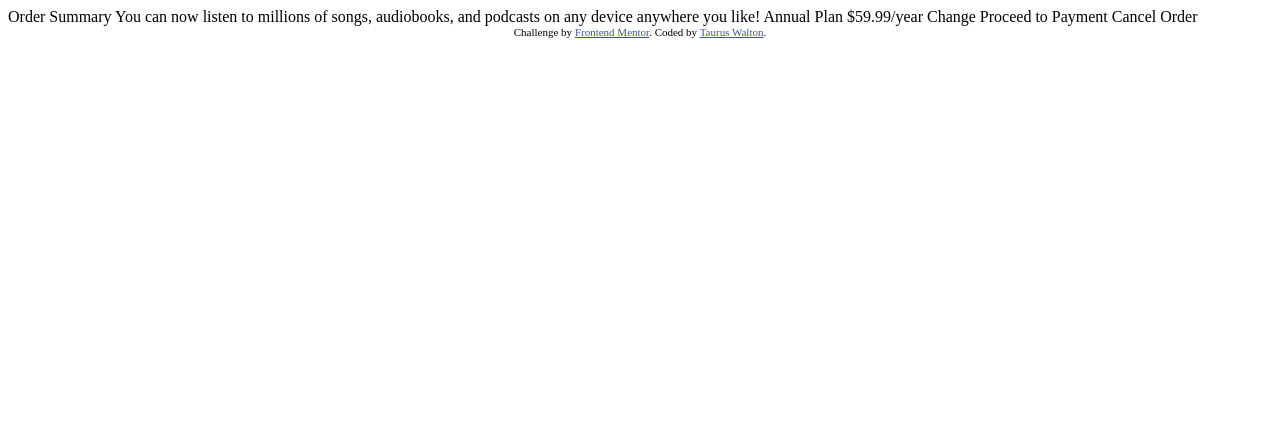
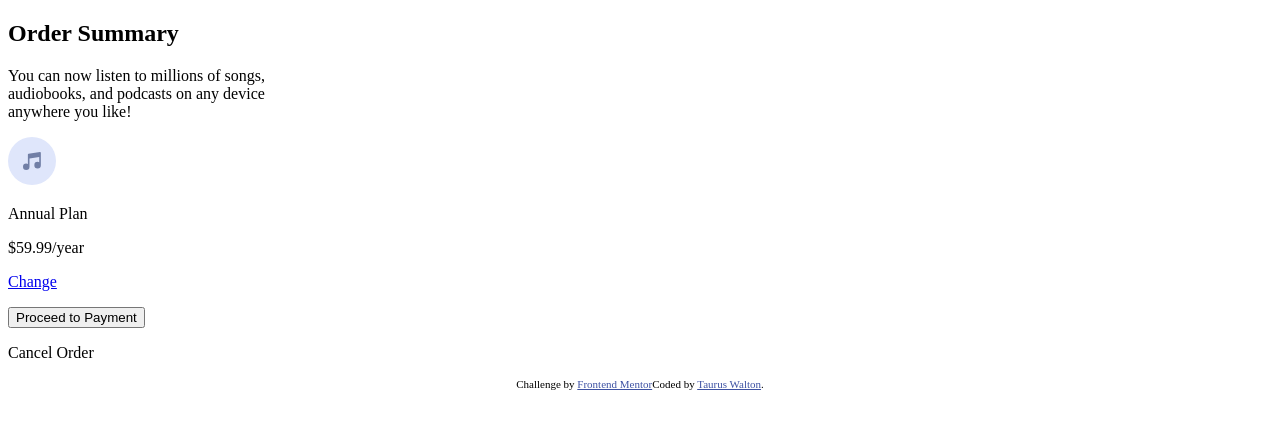
Before and after one commit to coderook229/order-summary, a plain HTML site: page index.html in a window 1280 px wide. Drawn offline with Linux system fonts and the light colour scheme.

Commit message:
organizing html

```diff
--- a/index.html
+++ b/index.html
@@ -27,15 +27,32 @@
     </style>
   </head>
   <body>
-    Order Summary You can now listen to millions of songs, audiobooks, and
-    podcasts on any device anywhere you like! Annual Plan $59.99/year Change
-    Proceed to Payment Cancel Order
+    <div class="container">
+      <h2> Order Summary</h2>
+
+      <p class="info"> You can now listen to millions of songs, <br> audiobooks, and
+      podcasts on any device <br> anywhere you like!</p>
+
+      <div class="section">
+      <svg xmlns="http://www.w3.org/2000/svg" width="48" height="48"><g fill="none" fill-rule="evenodd"><circle cx="24" cy="24" r="24" fill="#DFE6FB"/><path fill="#717FA6" fill-rule="nonzero" d="M32.574 15.198a.81.81 0 00-.646-.19L20.581 16.63a.81.81 0 00-.696.803V26.934a3.232 3.232 0 00-1.632-.44A3.257 3.257 0 0015 29.747 3.257 3.257 0 0018.253 33a3.257 3.257 0 003.253-3.253v-8.37l9.726-1.39v5.327a3.232 3.232 0 00-1.631-.441 3.257 3.257 0 00-3.254 3.253 3.257 3.257 0 003.254 3.253 3.257 3.257 0 003.253-3.253V15.81a.81.81 0 00-.28-.613z"/></g></svg>
+
+      <p class="annual">Annual Plan</p>
+      <p class="price">$59.99/year </p>
+      <p class="change"><a href="#">Change</a></p>
+      <p class="payment"><button>Proceed to Payment</button></p>
+
+      <div class="center">
+           <p class="cancel">Cancel Order</p>
+
+      </div>
+      </div>
+    </div>
 
     <div class="attribution">
       Challenge by
       <a href="https://www.frontendmentor.io?ref=challenge" target="_blank"
         >Frontend Mentor</a
-      >. Coded by <a href="#">Taurus Walton</a>.
+      >Coded by <a href="#">Taurus Walton</a>.
     </div>
   </body>
 </html>
```
